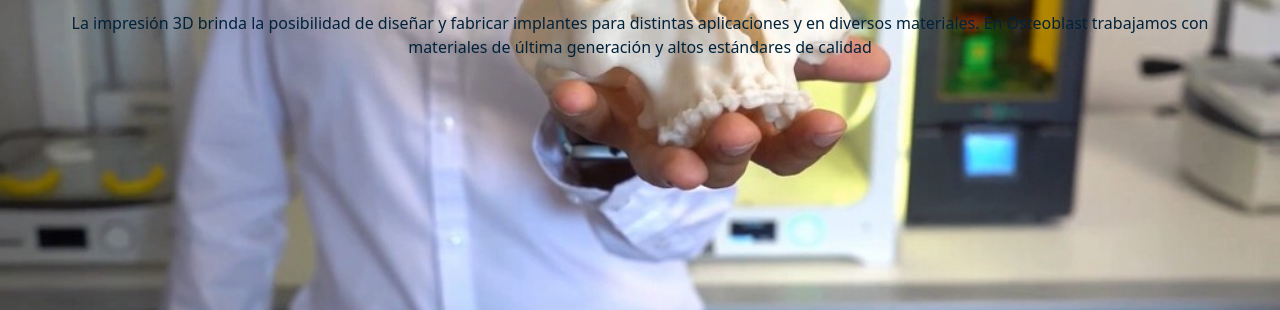
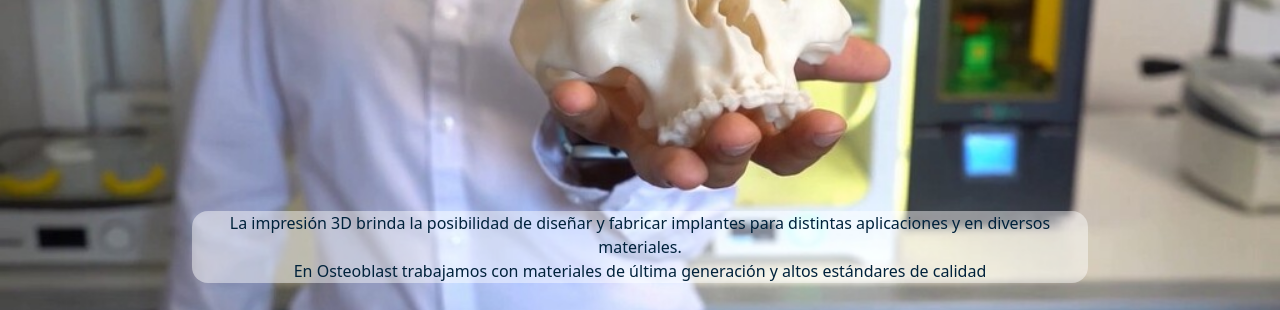
Before and after one commit to sebagn/osteoblast-web, a website: page index.html in a window 1280 px wide. Shown: the part 288-598 px from the top of the page. Drawn offline with nearby package versions, Linux system fonts and the light colour scheme.

Commit message:
para entrega 4 falta bs

```diff
--- a/index.html
+++ b/index.html
@@ -51,7 +51,7 @@
     <section class="bienvenida">
         <h1 class="bienvenida__titulo animacion__aparecer--2s">Tecnologia Medica <br> a medida</h1>
         <div class="bienvenida__foto">
-            <p class="bienvenida__p animacion__aparecer--4s">La impresión 3D brinda la posibilidad de diseñar y fabricar implantes para distintas aplicaciones y en diversos materiales. En Osteoblast trabajamos con materiales de última generación y altos estándares de calidad</p>
+            <p class="bienvenida__p animacion__aparecer--4s">La impresión 3D brinda la posibilidad de diseñar y fabricar implantes para distintas aplicaciones y en diversos materiales. <br> En Osteoblast trabajamos con materiales de última generación y altos estándares de calidad</p>
         </div>
     </section>
                     <!--SECCION PRODUCTOS-->
--- a/scss/paginas/_index.scss
+++ b/scss/paginas/_index.scss
@@ -9,7 +9,7 @@
 	color: $dark4;
 }
 .bienvenida__titulo{
- 	text-align: center;
+	text-align: center;
 	font-weight: bold;
 	text-transform: uppercase;
 	margin-top: 4rem;
@@ -17,8 +17,23 @@
 	font-style: italic;
 }
 .bienvenida__foto{
-	padding: 0% 5%;
+	position: relative;
+	margin: 0 2rem;
 }
+.bienvenida__foto::before{
+	content: "";
+    position: absolute;
+    top: 0px;
+    right: 0px;
+    bottom: 0px;
+    left: 0px;
+    background-color: rgba(255, 255, 255, 0.45);
+	border-radius: 1rem;
+}
+.bienvenida__p{
+	position: relative;
+}
+
 	/*SECCION PRODUCTOS INDEX*/
 .secProductos{
 	@extend %flex;
--- a/scss/responsive/_desktop.scss
+++ b/scss/responsive/_desktop.scss
@@ -96,7 +96,13 @@
         height: 500px;
         background-image: url("../images/bienvenida_1024.jpg");
     }
-
+    .bienvenida__foto{
+        position: relative;
+        margin: 0 12rem;
+    }
+    .bienvenida__foto{
+        transform: translate(0, 200px);
+    }
     /*seccion STD 1024*/
     .secSTD{
         display: flex;
--- a/scss/responsive/_tablet.scss
+++ b/scss/responsive/_tablet.scss
@@ -49,4 +49,7 @@
         height: 500px;
         background-image: url("../images/bienvenida_768.jpg");
     }
+    .bienvenida__foto{
+        transform: translate(0, 200px);
+    }
 } /*Cierra media query for tablet*/
```
Also changed, not shown: contacto.html (+1 -1 lines), productos.html (+1 -1 lines), relaciones.html (+2 -2 lines), css/main.css.
